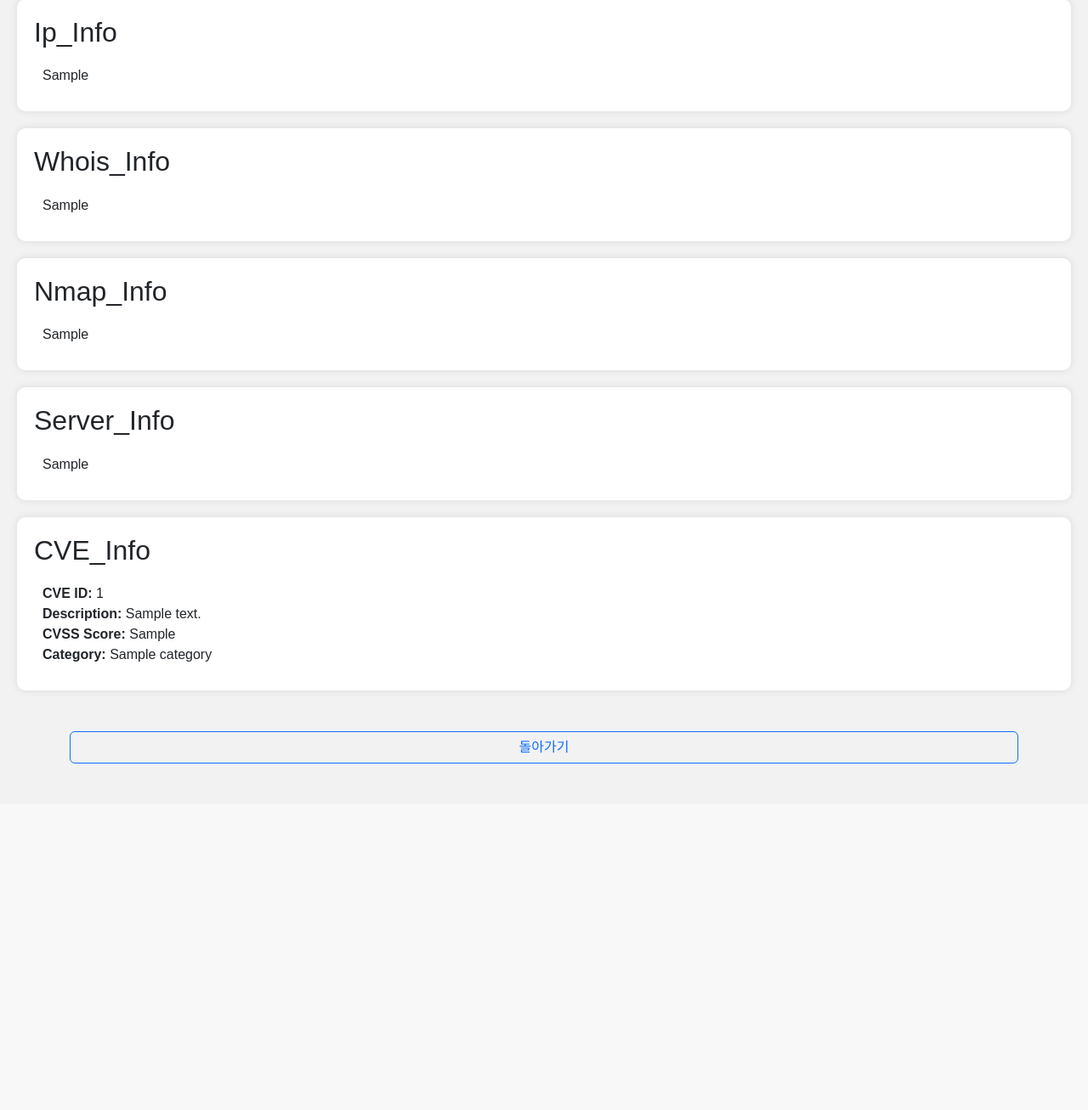
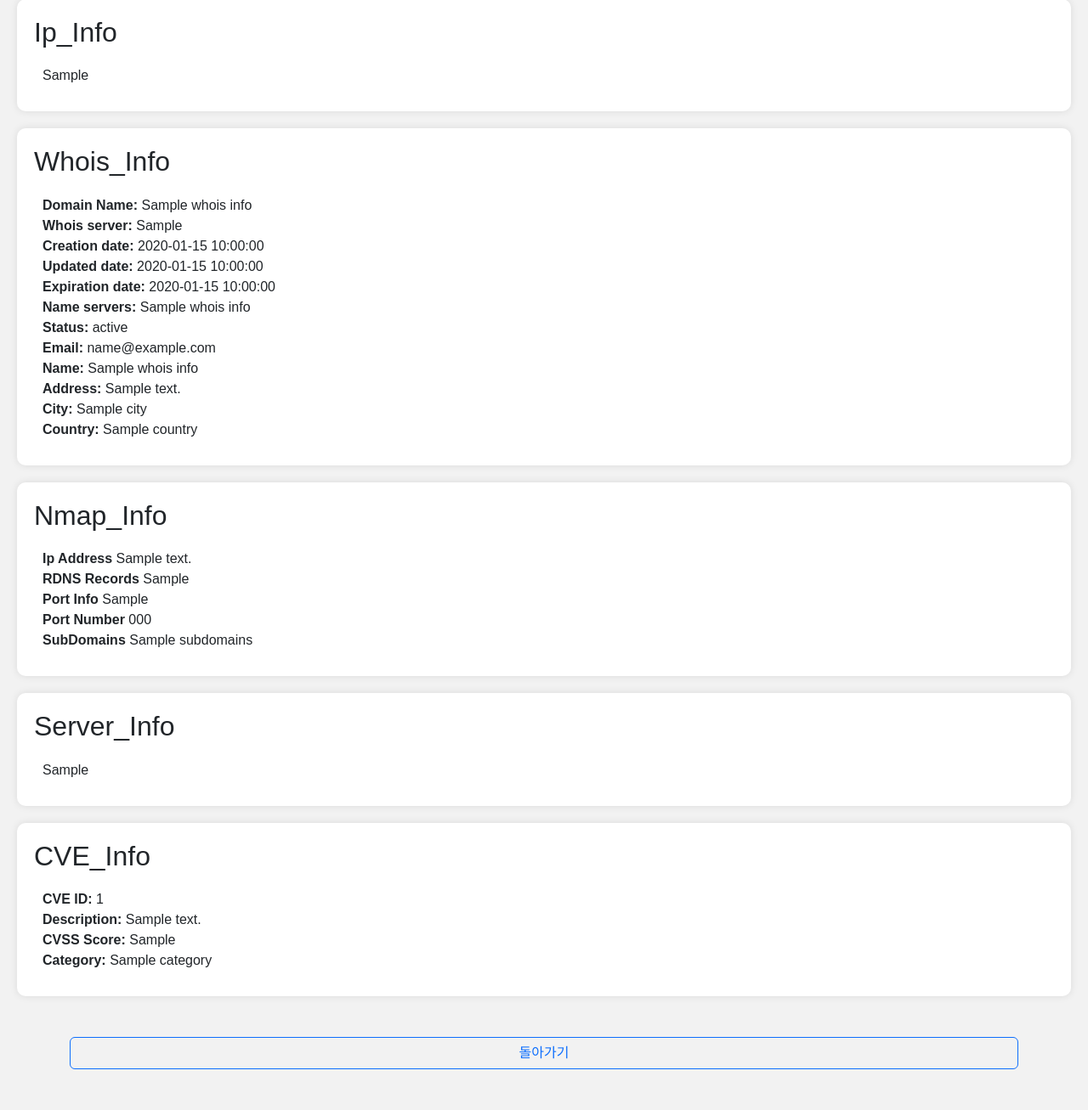
Before and after one commit to wpgur/JOONGSINT, a Flask app: template templates/network_result.html in a window 1280 px wide. Shown: the part 109-1416 px from the top of the page at 85% size. Before the commit the page ends 1008 px from the top, so only its background shows below. Run offline with Flask 3, Linux system fonts and the light colour scheme; the template is opened without the code that fills it: most values are stand-ins (such as "Sample title", 1, 10 or a date in 2020); some libraries are stand-ins or nearby versions.

Commit message:
Update network_result.html

```diff
--- a/templates/network_result.html
+++ b/templates/network_result.html
@@ -85,13 +85,33 @@
     <div class="network-card">
       <h2>Whois_Info</h2>
       <div class="whois_info">
-        <p>{{ whois_info }}</p>
+        <p>
+          <strong>Domain Name:</strong> {{ whois_info['domain_name'] }}<br />
+          <strong>Whois server:</strong> {{ whois_info['whois_server'] }}<br />
+          <strong>Creation date:</strong> {{ whois_info['creation_date'] }}<br />
+          <strong>Updated date:</strong> {{ whois_info['updated_date'] }}<br />
+          <strong>Expiration date:</strong> {{ whois_info['expiration_date']
+          }}<br />
+          <strong>Name servers:</strong> {{ whois_info['name_servers'] }}<br />
+          <strong>Status:</strong> {{ whois_info['status'] }}<br />
+          <strong>Email:</strong> {{ whois_info['emails'] }}<br />
+          <strong>Name:</strong> {{ whois_info['name'] }}<br />
+          <strong>Address:</strong> {{ whois_info['address'] }}<br />
+          <strong>City:</strong> {{ whois_info['city'] }}<br />
+          <strong>Country:</strong> {{ whois_info['country'] }}<br />
+        </p>
       </div>
     </div>
     <div class="network-card">
       <h2>Nmap_Info</h2>
       <div class="nmap_info">
-        <p>{{ nmap_result }}</p>
+        <p>
+          <strong>Ip Address</strong> {{ nmap_result['ip_address'] }}<br />
+          <strong>RDNS Records</strong> {{ nmap_result['rdns_records'] }}<br />
+          <strong>Port Info</strong> {{ nmap_result['port_info'] }}<br />
+          <strong>Port Number</strong> {{ nmap_result['port_numbers'] }}<br />
+          <strong>SubDomains</strong> {{ nmap_result['subdomains'] }}<br />
+        </p>
       </div>
     </div>
     <div class="network-card">
```
